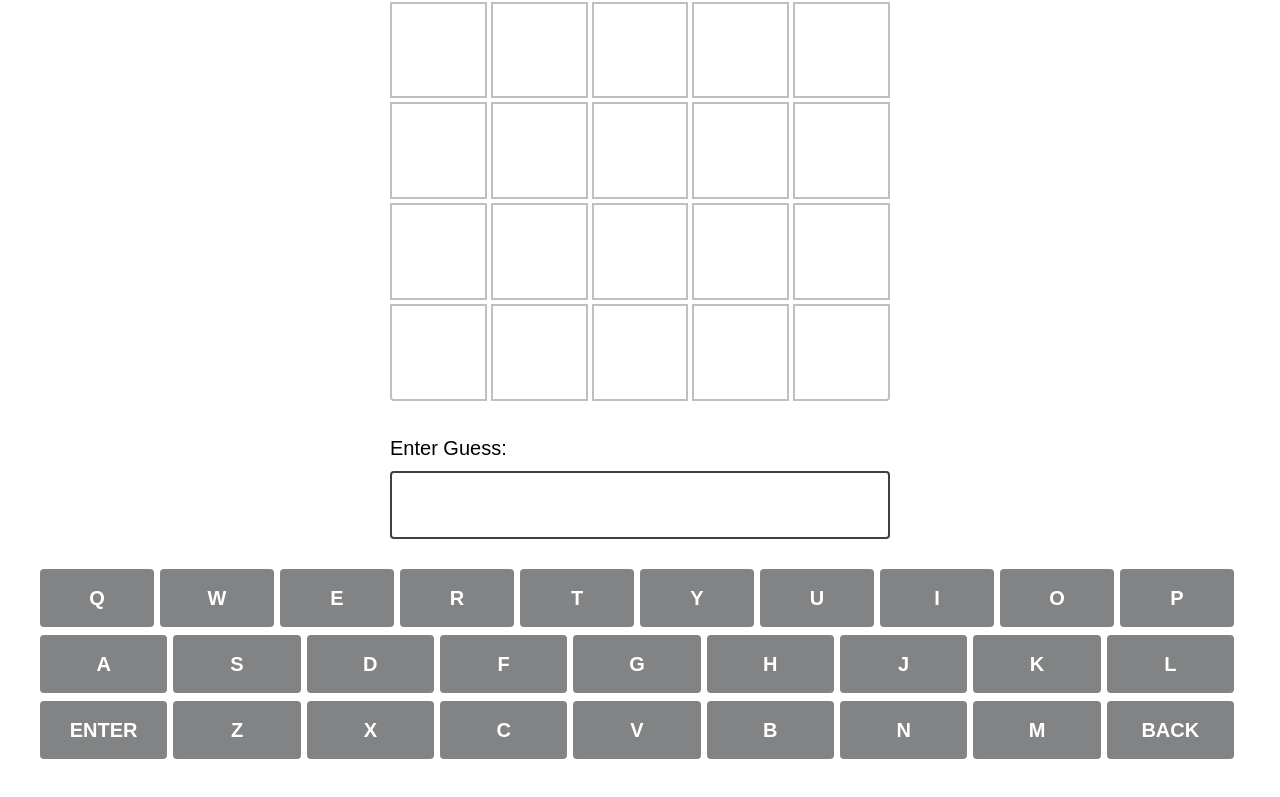
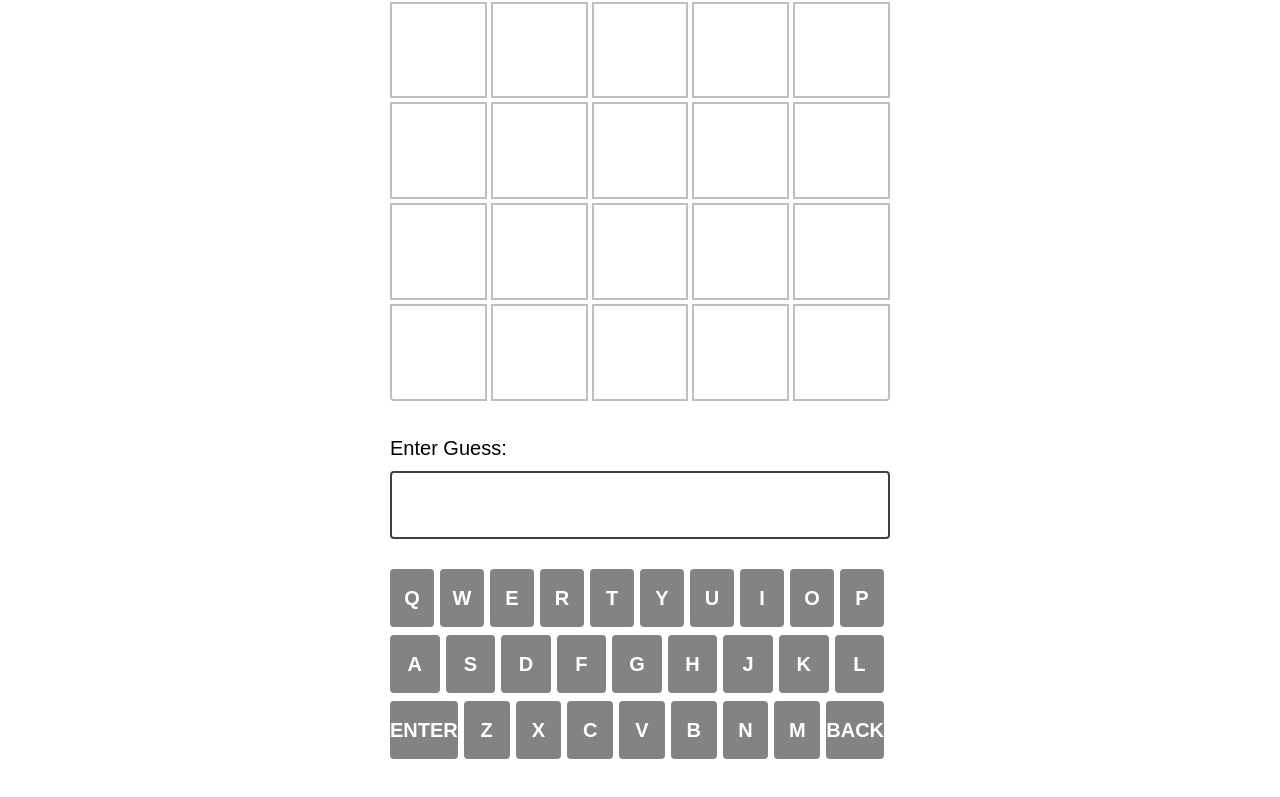
Before and after one commit to JasonSouthin/wordle, a React (Vite) app: page / in a window 1280 px wide. Shown: the part 292-1089 px from the top of the page. Built offline with nearby package versions, Linux system fonts and the light colour scheme.

Commit message:
Updated keyboard

```diff
--- a/src/components/Keyboard/Keyboard.module.css
+++ b/src/components/Keyboard/Keyboard.module.css
@@ -2,4 +2,6 @@
     height: 200px;
     margin: 0 8px;
     user-select: none;
+    width: 500px;
+    margin: auto;
 }
```
